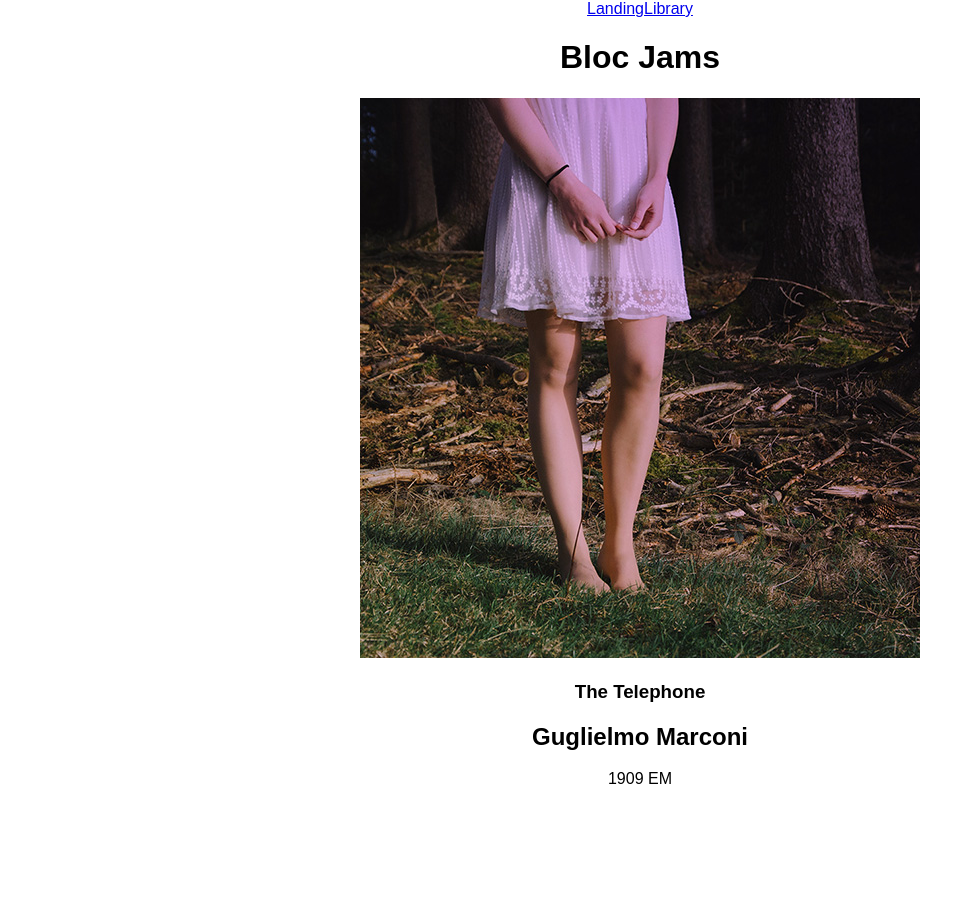
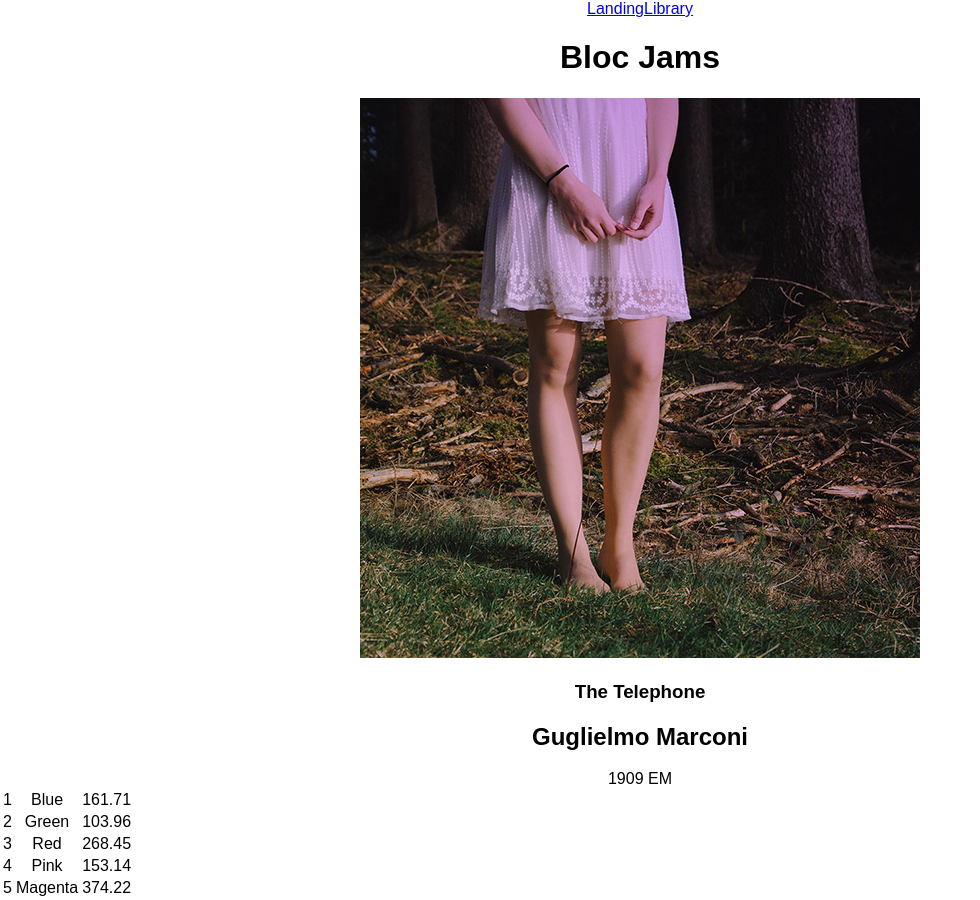
Before and after one commit to vikads/bloc-jams-react, a React (Create React App) app: page /album/the-telephone in a window 1280 px wide. Shown: the whole page, without its empty margins (0-980 px from the left). Before the commit the page ends 800 px from the top, so only its background shows below. Built offline with nearby package versions, Linux system fonts and the light colour scheme.

Commit message:
commit -am Assignment_6_Components_Album_completed git commit -am commit
Assignment_6_Components_Album_completed

```diff
--- a/public/index.html
+++ b/public/index.html
@@ -10,6 +10,7 @@
     -->
     <link rel="manifest" href="%PUBLIC_URL%/manifest.json">
     <link rel="shortcut icon" href="%PUBLIC_URL%/favicon.ico">
+    <link rel="stylesheet" type="text/css" href="http://code.ionicframework.com/ionicons/2.0.1/css/ionicons.min.css">
     <!--
       Notice the use of %PUBLIC_URL% in the tags above.
       It will be replaced with the URL of the `public` folder during the build.
--- a/src/components/Album.js
+++ b/src/components/Album.js
@@ -25,13 +25,23 @@ class Album extends Component {
             <div id="release-info">{this.state.album.releaseInfo}</div>
           </div>
         </section>
+
         <table id="song-list">
           <colgroup>
             <col id="song-number-column" />
             <col id="song-title-column" />
             <col id="song-duration-column" />
           </colgroup>
-          <tbody>
+          <tbody className="Songs">
+            {
+              this.state.album.songs.map ( (song, index) =>
+                <tr>
+                  <td>{index + 1}</td>
+                  <td>{song.title}</td>
+                  <td>{song.duration}</td>
+                </tr>
+              )
+          }
           </tbody>
         </table>
       </section>
```
